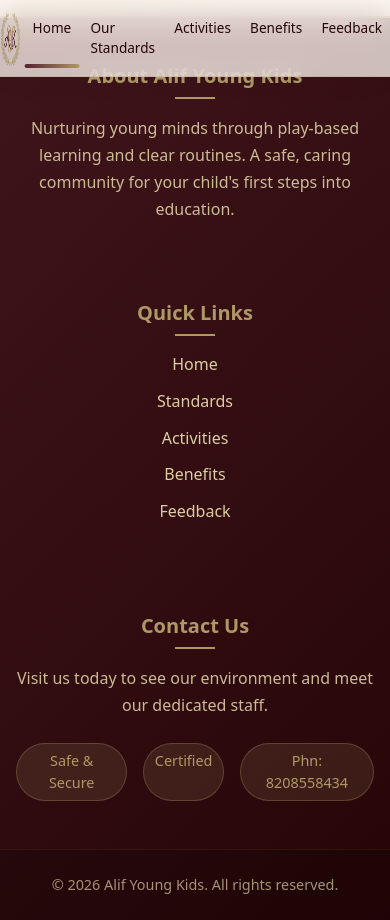
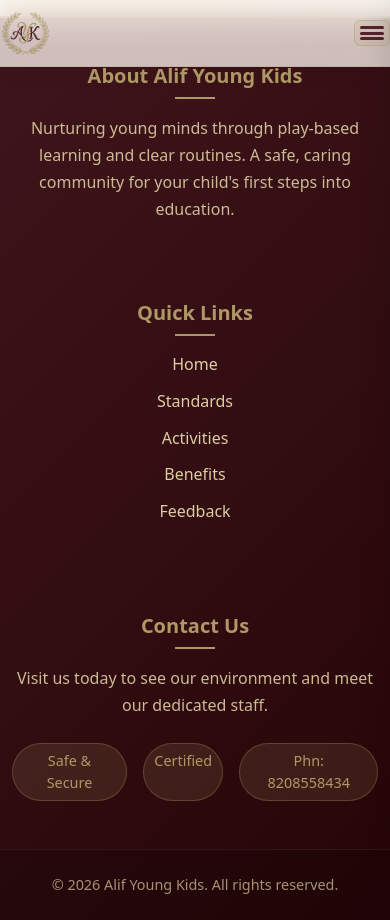
Before and after one commit to Yameen-Shaikh/SchoolWebsite, a FastAPI app: template templates/base.html in a window 390 px wide. Run offline with FastAPI, Linux system fonts and the light colour scheme; the template is opened without the code that fills it, so the values that code supplies are empty.

Commit message:
Enhance UI/UX with mobile sidebar navigation;

```diff
--- a/static/style.css
+++ b/static/style.css
@@ -29,13 +29,26 @@
               radial-gradient(900px 450px at 90% 20%, rgba(0, 184, 148, 0.15), transparent 60%),
               var(--bg);
   color: var(--text);
-  line-height: 1.5; } p { margin: 0;
-}
+  line-height: 1.5;
+}
+
+p { margin: 0; }
+
+/* Prevent right-side empty space without breaking off-canvas sidebar */
+html, body {
+  max-width: 100%;
+  overflow-x: clip;
+}
+
+
 
 img { max-width: 100%; display: block; }
 
 .container {
   width: 100%;
+  max-width: var(--container);
+  margin-left: auto;
+  margin-right: auto;
   padding: 0 1rem;
 }
 
@@ -98,7 +111,7 @@
   width: 0;
   pointer-events: none; background: linear-gradient(90deg, var(--primary), var(--accent));
   border-radius: 999px;
-  z-index: 1001;
+  z-index: 1005;
   transition: transform 180ms ease, width 180ms ease;
   transform: translateX(0);
 }
@@ -717,7 +730,13 @@
 .hero--bg {
   position: relative;
   overflow: hidden;
-  padding: 1.20rem 20rem 0.6rem 0.5rem;
+  padding: 1.25rem 1rem;
+}
+
+@media (min-width: 901px) {
+  .hero--bg {
+    padding: 2rem 20rem 1rem 1rem;
+  }
 }
 
 .hero--bg__image {
@@ -817,8 +836,7 @@
   color: var(--muted);
 }
 .hero__title--center {
-  padding: 1rem 0 0;
-
+  padding: 3rem 0 0;
 }
 
 @media (max-width: 900px) {
@@ -831,7 +849,11 @@
   .pattern-grid { grid-template-columns: 1fr; }
   .routine { grid-template-columns: 1fr; }
   .nav { gap: 0.2rem; }
-}
+
+  /* Prevent right-side empty space on mobile */
+  .container { padding-left: 0.75rem; padding-right: 0.75rem; }
+}
+
 
 
 /* Extra small tweaks */
@@ -885,8 +907,8 @@
   height: 80px;
   width: auto;
   display: block;
-  margin-left: 1rem; /* Aligning with container padding */
-  padding: 0.15rem 0 0 0; /* Removed left padding to ensure it is at the very edge */
+  margin-left: 0;
+  padding: 0.15rem 0;
 }
 
 .welcome-text {
@@ -896,7 +918,9 @@
   background-clip: text;
   display: flex;
   align-items: center;
-  padding-left: 15rem; /* Aligning with container padding */
+  padding-left: 2rem; /* Adjusted for responsiveness */
+  flex: 1;
+  text-align: center;
   font-family: cursive;
 }
 /* Step 1: Playful & Energetic Enhancements */
@@ -985,6 +1009,11 @@
 }
 
 /* Subtle icon animation inside cards */
+.card__icon {
+  animation: bounce 0.6s ease infinite alternate;
+}
+
+/* Keep hover rule for other card types */
 .card:hover .card__icon, .pattern:hover .card__icon {
   animation: bounce 0.6s ease infinite alternate;
 }
@@ -1547,3 +1576,163 @@
     padding: 0.4rem 0.5rem;
   }
 }
+
+/* Sidebar Styles */
+.nav-toggle {
+  display: none;
+  flex-direction: column;
+  justify-content: space-between;
+  width: 36px;
+  height: 26px;
+  background: rgba(174, 153, 102, 0.15);
+  border: 1px solid rgba(174, 153, 102, 0.4);
+  border-radius: 6px;
+  cursor: pointer;
+  padding: 5px;
+  z-index: 1005;
+}
+
+.nav-toggle__bar {
+  width: 100%;
+  height: 3px;
+  background-color: var(--primary);
+  border-radius: 10px;
+  transition: all 0.3s linear;
+}
+
+.sidebar-overlay {
+  position: fixed;
+  inset: 0;
+  background: rgba(0, 0, 0, 0.5);
+  backdrop-filter: blur(4px);
+  z-index: 1002;
+  opacity: 0;
+  visibility: hidden;
+  transition: all 0.3s ease;
+}
+
+.sidebar-overlay--open {
+  opacity: 1;
+  visibility: visible;
+}
+
+.sidebar {
+  position: fixed;
+  top: 0;
+  right: -310px;
+  width: 300px;
+  height: 100vh;
+  background: var(--surface);
+  z-index: 1010;
+  box-shadow: -10px 0 30px rgba(0, 0, 0, 0.15);
+  border-left: 1px solid var(--border);
+  transition: right 0.4s cubic-bezier(0.165, 0.84, 0.44, 1);
+  padding: 2rem;
+  display: flex;
+  flex-direction: column;
+}
+
+.sidebar--open {
+  right: 0;
+}
+
+.sidebar__header {
+  display: flex;
+  align-items: center;
+  justify-content: space-between;
+  margin-bottom: 2.5rem;
+}
+
+.sidebar__title {
+  margin: 0;
+  font-size: 1.5rem;
+  color: var(--primary);
+  font-family: cursive;
+}
+
+.sidebar__close {
+  background: transparent;
+  border: 1px solid var(--border);
+  border-radius: 50%;
+  width: 36px;
+  height: 36px;
+  font-size: 1.2rem;
+  cursor: pointer;
+  color: var(--text);
+  display: grid;
+  place-items: center;
+}
+
+.sidebar__links {
+  display: flex;
+  flex-direction: column;
+  gap: 1.2rem;
+}
+
+.sidebar__link {
+  text-decoration: none;
+  color: var(--text);
+  font-size: 1.15rem;
+  font-weight: 600;
+  padding: 0.8rem 1rem;
+  border-radius: var(--radius-sm);
+  transition: all 0.2s ease;
+  background: rgba(253, 250, 243, 0.5);
+  border: 1px solid transparent;
+}
+
+.sidebar__link:hover, .sidebar__link.active {
+  background: rgba(108, 92, 231, 0.1);
+  color: var(--primary);
+  border-color: rgba(108, 92, 231, 0.2);
+  transform: translateX(5px);
+}
+
+@media (max-width: 900px) {
+  .nav__links {
+    display: none;
+  }
+
+  .nav-toggle {
+    display: flex;
+  }
+
+  .welcome-text {
+    padding-left: 1rem;
+    font-size: 0.9rem;
+  }
+
+  .nav-underline {
+    display: none;
+  }
+}
+
+@media (max-width: 600px) {
+  .hero__title {
+    font-size: 1.8rem !important;
+  }
+  .hero__subtitle {
+    font-size: 0.95rem !important;
+  }
+  .hero__card {
+    padding: 0.8rem;
+  }
+  .chips {
+    gap: 0.35rem;
+  }
+  .chip {
+    font-size: 0.8rem;
+    padding: 0.25rem 0.5rem;
+  }
+  .brand__logo {
+    height: 50px;
+  }
+}
+
+/* Ensure sidebar is above everything including modal */
+.sidebar {
+  z-index: 10000;
+}
+.sidebar-overlay {
+  z-index: 9999;
+}
--- a/templates/base.html
+++ b/templates/base.html
@@ -23,13 +23,25 @@
 
         <div class="nav__links">
           <a class="nav__link" href="/" data-nav="home">Home</a>
-          <a class="nav__link" href="/#standards" data-nav="standards">Our Standards</a>
+          <a class="nav__link" href="/#standards" data-nav="standards">Standards</a>
           <a class="nav__link" href="/#activities" data-nav="activities">Activities</a>
           <a class="nav__link" href="/#benefits" data-nav="benefits">Benefits</a>
           <a class="nav__link" href="/#feedback" data-nav="feedback">Feedback</a>
         </div>
+
+        <button class="nav-toggle" aria-label="Toggle menu" aria-expanded="false">
+          <span class="nav-toggle__bar"></span>
+
+          <span class="nav-toggle__bar"></span>
+
+          <span class="nav-toggle__bar"></span>
+
+        </button>
+
         <span class="nav-underline" aria-hidden="true"></span>
       </nav>
+
+
     </div>
   </header>
 
@@ -88,5 +100,19 @@
       </div>
     </div>
   </footer>
+      <div class="sidebar-overlay" aria-hidden="true"></div>
+      <aside class="sidebar" aria-label="Sidebar navigation">
+        <div class="sidebar__header">
+          <h2 class="sidebar__title">Menu</h2>
+          <button class="sidebar__close" aria-label="Close menu">✕</button>
+        </div>
+        <div class="sidebar__links">
+          <a class="sidebar__link" href="/" data-nav="home">Home</a>
+          <a class="sidebar__link" href="/#standards" data-nav="standards">Standards</a>
+          <a class="sidebar__link" href="/#activities" data-nav="activities">Activities</a>
+          <a class="sidebar__link" href="/#benefits" data-nav="benefits">Benefits</a>
+          <a class="sidebar__link" href="/#feedback" data-nav="feedback">Feedback</a>
+        </div>
+      </aside>
 </body>
 </html>
```
Also changed, not shown: GEMINI.md (+8 -3 lines), static/script.js (+29 -0 lines).
